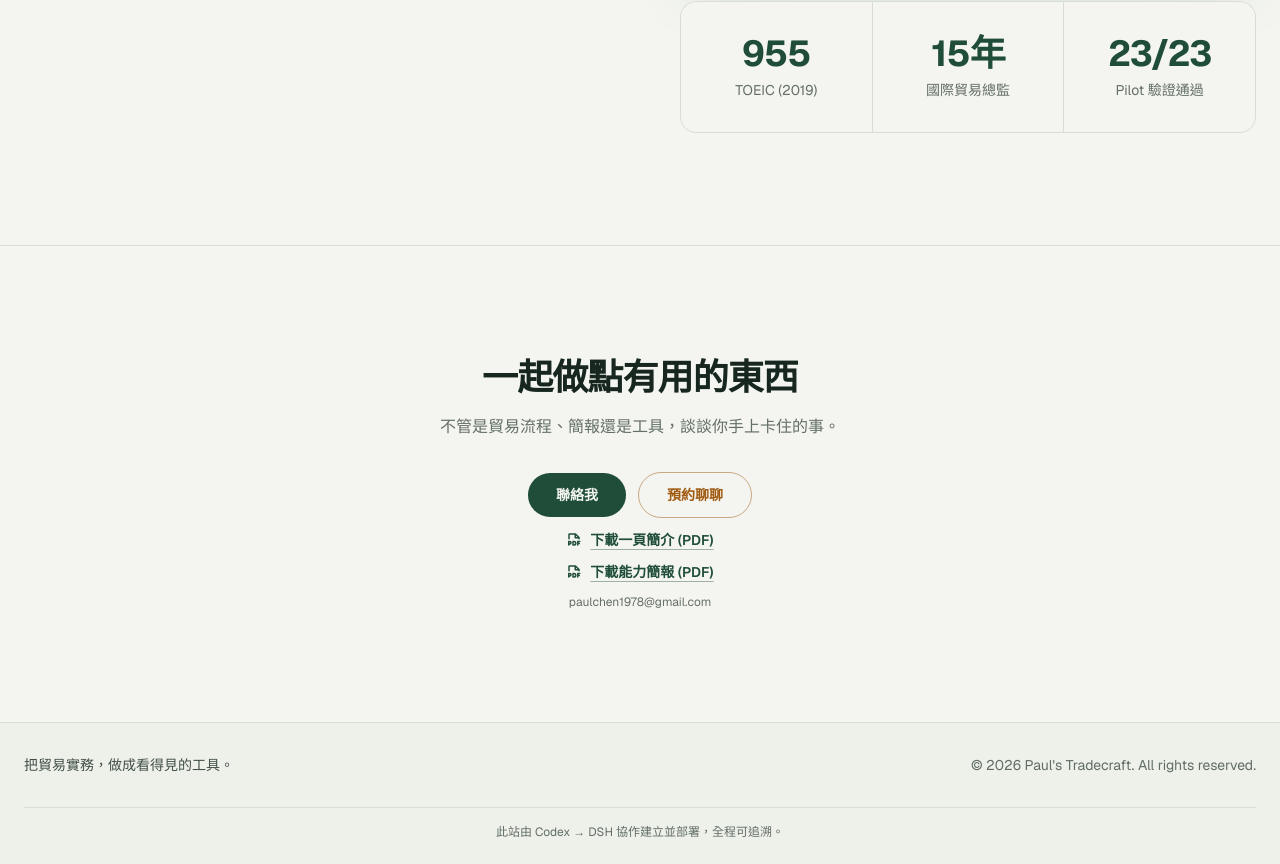
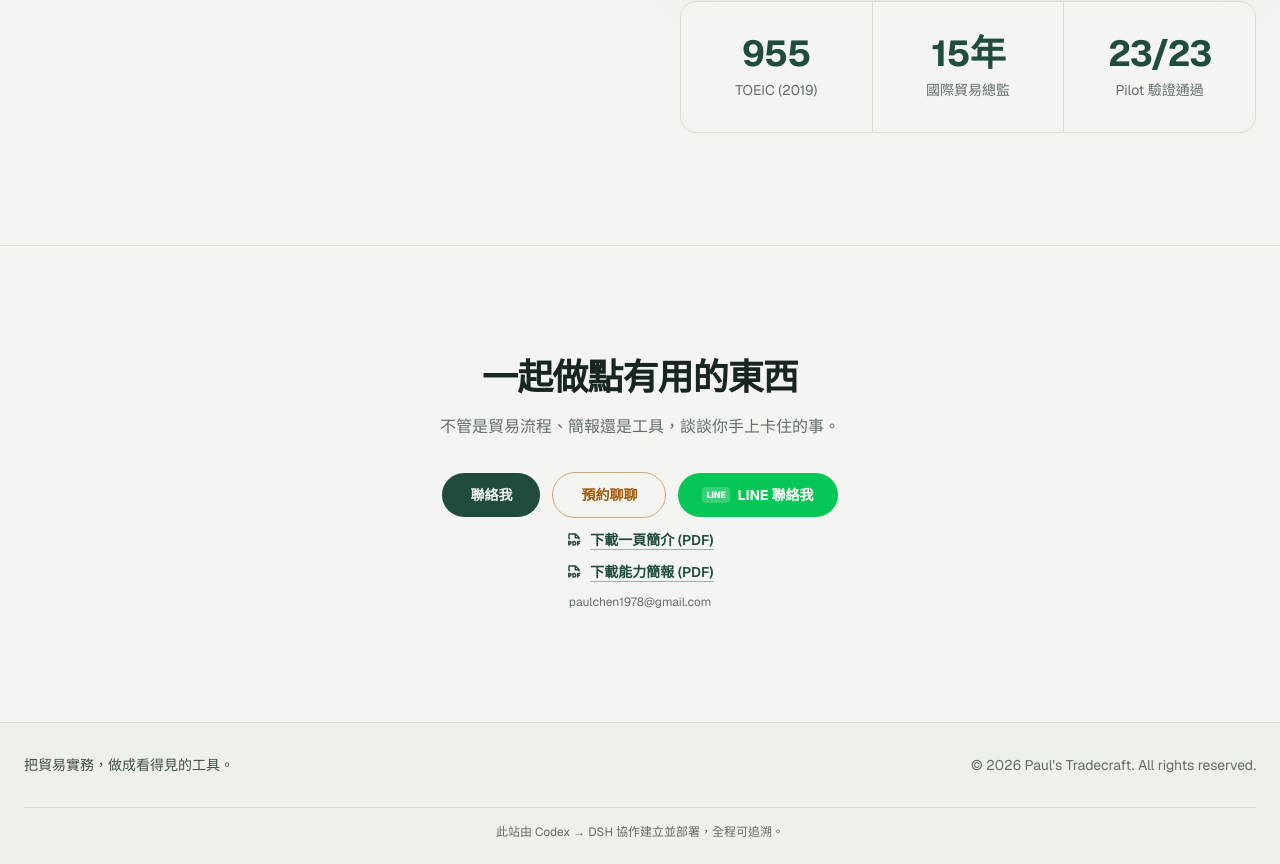
Before and after one commit to apchen1978/pauls-tradecraft, a React (Vite) app: page / in a window 1280 px wide. Shown: the part 7628-8492 px from the top of the page. Built offline with nearby package versions, Linux system fonts and the light colour scheme.

Commit message:
feat: add LINE contact button (andypaulshanghai) to contact section

```diff
--- a/src/components/Contact.jsx
+++ b/src/components/Contact.jsx
@@ -51,6 +51,21 @@ export default function Contact() {
             >
               {t.contact.callCta}
             </a>
+            <a
+              href="https://line.me/R/ti/p/andypaulshanghai"
+              target="_blank"
+              rel="noopener noreferrer"
+              className="inline-flex items-center gap-2 rounded-pill px-6 py-3 text-sm font-bold text-white transition-all hover:brightness-110 active:scale-[0.98]"
+              style={{ backgroundColor: "#06c755" }}
+            >
+              <span
+                aria-hidden="true"
+                className="flex h-4 items-center justify-center rounded-[4px] bg-white/20 px-1 text-[9px] font-extrabold tracking-tight"
+              >
+                LINE
+              </span>
+              {t.contact.line}
+            </a>
           </div>
           <a
             href={onePagerUrl}
--- a/src/i18n.jsx
+++ b/src/i18n.jsx
@@ -127,6 +127,7 @@ const dict = {
       callCta: "預約聊聊",
       callSubject: "想約時間聊聊合作",
       note: "paulchen1978@gmail.com",
+      line: "LINE 聯絡我",
       onePager: "下載一頁簡介 (PDF)",
       capabilityBrief: "下載能力簡報 (PDF)",
     },
@@ -263,6 +264,7 @@ const dict = {
       callCta: "Book a chat",
       callSubject: "Scheduling a conversation",
       note: "paulchen1978@gmail.com",
+      line: "Contact on LINE",
       onePager: "Download one-pager (PDF)",
       capabilityBrief: "Download capability brief (PDF)",
     },
```
